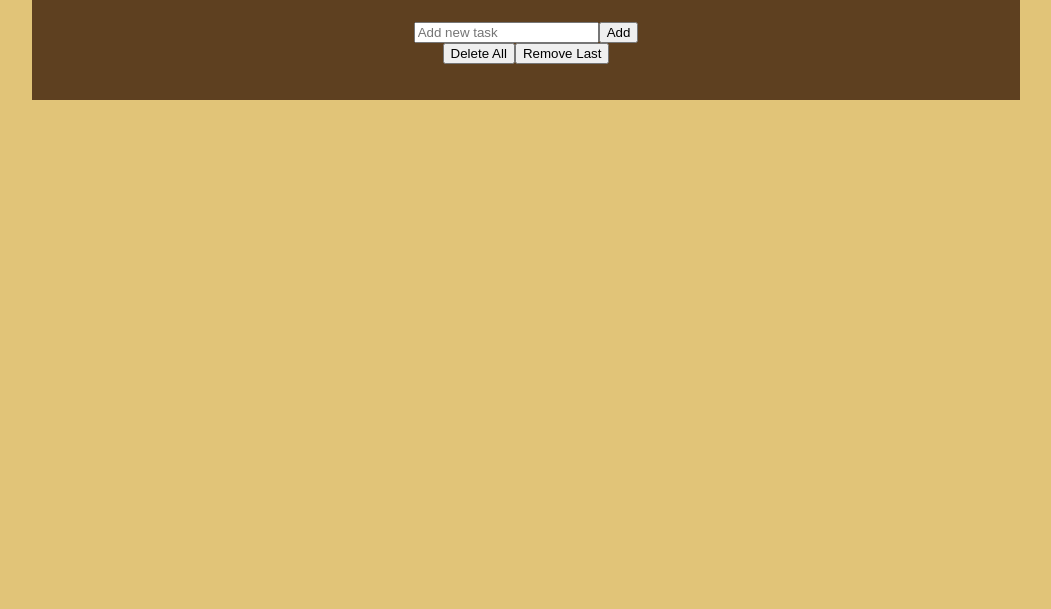
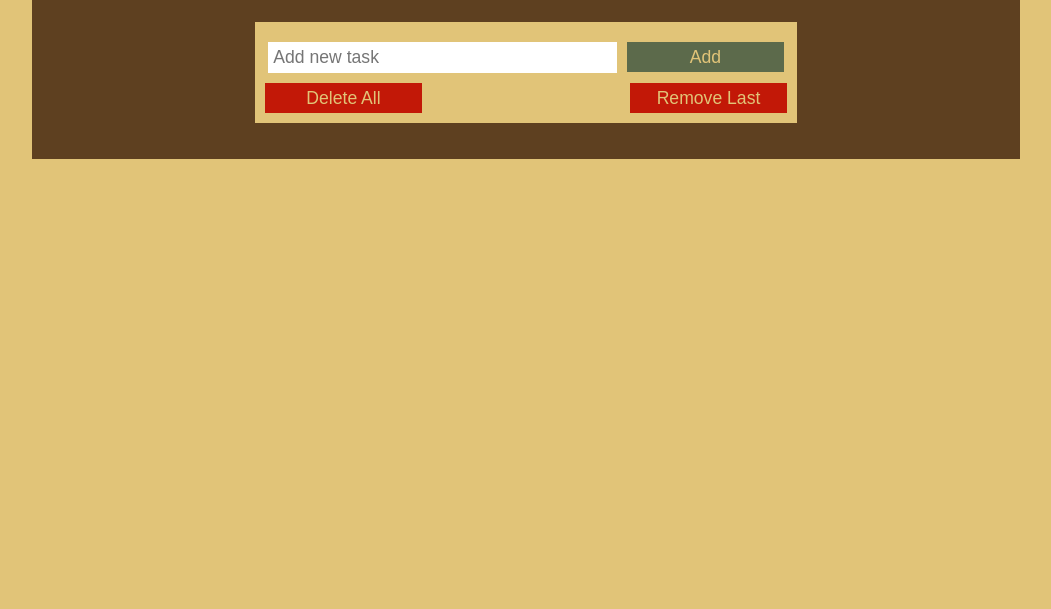
Before and after one commit to mateuszlubianka1993/to-do-list-react-app, a React app: page / in a window 1280 px wide. Shown: the part 191-800 px from the top of the page, without its empty margins (114-1165 px from the left). Built offline with nearby package versions, Linux system fonts and the light colour scheme.

Commit message:
add css to ToDoForm component

```diff
--- /dev/null
+++ b/src/ToDoForm.css
@@ -0,0 +1,58 @@
+.to-do-form-div {
+    background-color: #e1c478;
+    width: 55%;
+    margin-left: auto;
+    margin-right: auto;
+    padding: 10px;
+}
+
+.to-do-form {
+    padding: 10px 0;
+}
+
+input {
+    width: 65%;
+    font-size: 110%;
+    border: 0;
+    padding: 5px;
+}
+
+.add-button {
+    width: 30%;
+    margin-left: 10px;
+    background-color: #5c6a4b;
+}
+
+.add-button:hover {
+    background-color: #3a4a2a;
+}
+
+.to-do-form-div button {
+    padding: 0px;
+    outline: none;
+    height: 30px;
+    font-size: 110%;
+    border: 0;
+    padding: 5px;
+    color: #e1c478;
+    transition: all ease-in-out 0.3s;
+}
+
+.to-do-form-div button:hover {
+    cursor: pointer;
+    transform: scale(1.1);
+}
+
+.buttons {
+    display: flex;
+    justify-content: space-between;
+}
+
+.buttons button {
+    flex-basis: 30%;
+    background-color: #c21807;
+}
+
+.buttons button:hover {
+    background-color: #a00605;
+}
--- a/src/ToDoForm.js
+++ b/src/ToDoForm.js
@@ -1,13 +1,14 @@
 import React from 'react';
+import './ToDoForm.css';
 
 class ToDoForm extends React.Component {
 
     render() {
         return (
             <div className="to-do-form-div">
-                <form onSubmit={this.props.addNewTask}>
+                <form onSubmit={this.props.addNewTask} className="to-do-form">
                     <input type="text" placeholder="Add new task" onChange={this.props.onChange}></input>
-                    <button>Add</button>
+                    <button className="add-button">Add</button>
                 </form>
                 <div className="buttons">
                     <button onClick={this.props.deleteAllTasks}>Delete All</button>
--- a/src/index.css
+++ b/src/index.css
@@ -14,7 +14,7 @@ body {
 .main-header {
     padding: 25px 15px;
     background-color: #5c6a4b;
-    width: 50%;
+    width: 55%;
     margin-left: auto;
     margin-right: auto;
     margin-bottom: 25px;
```
